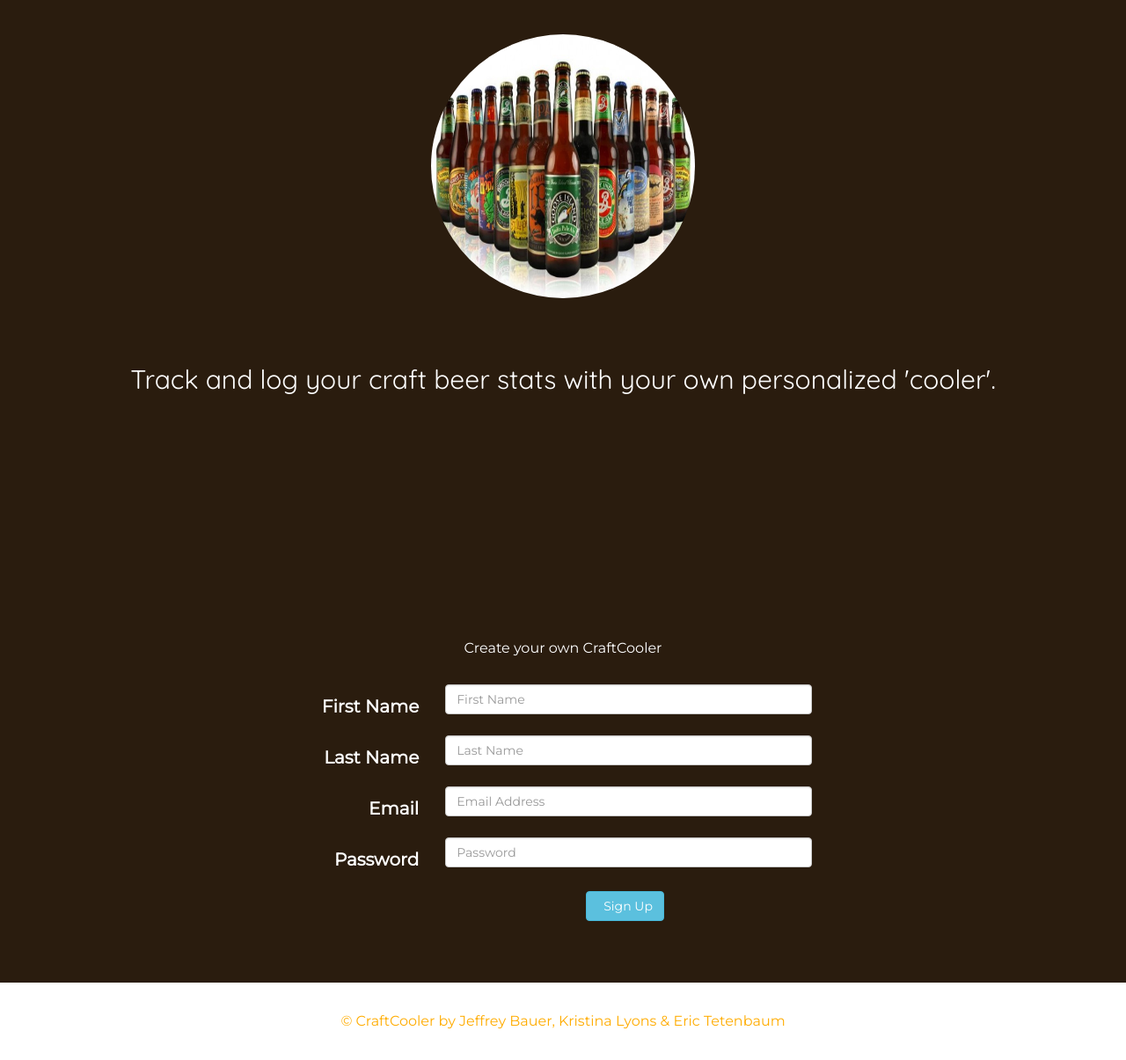
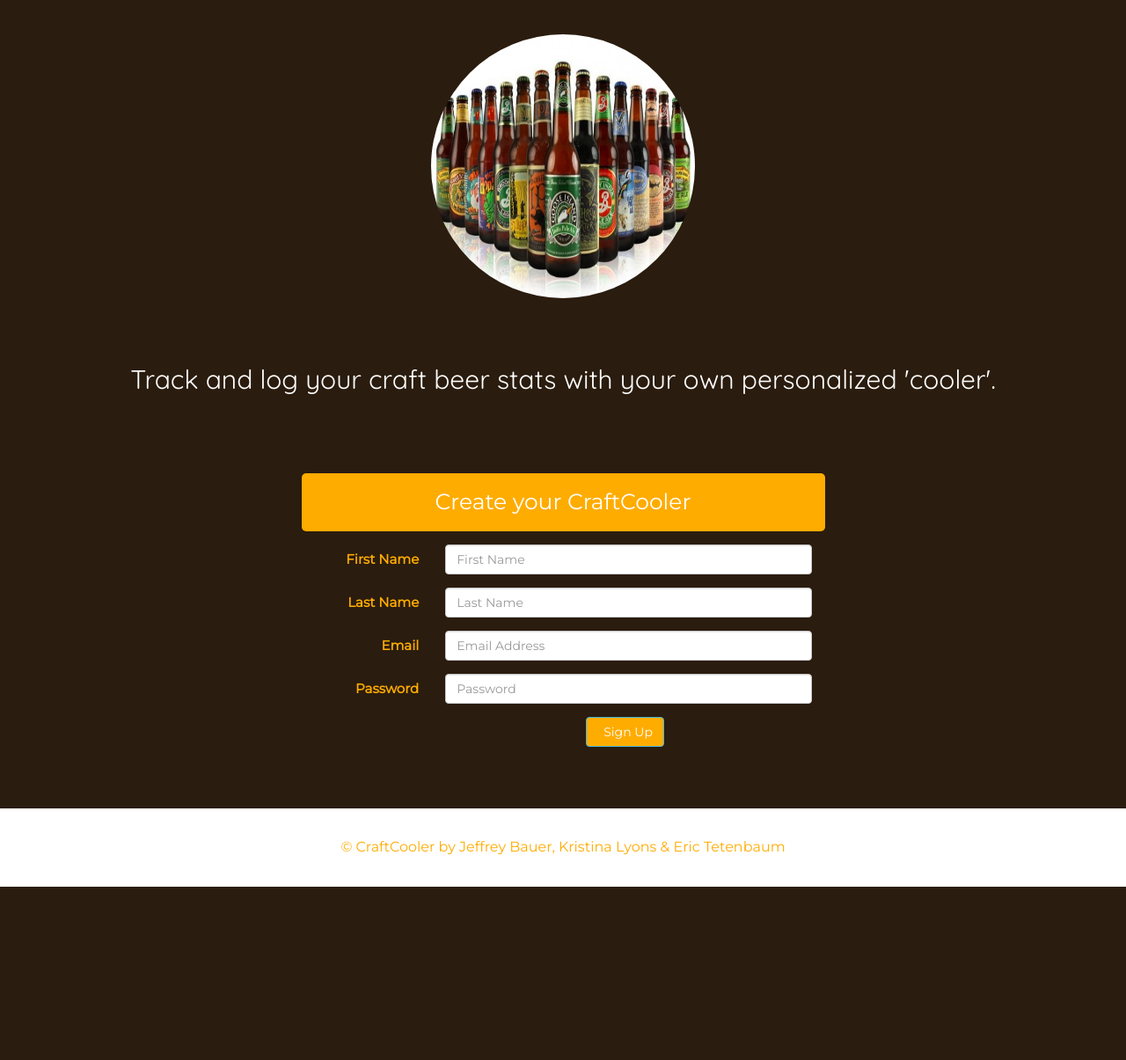
Before and after one commit to Jeffb3518/CraftCooler, a PHP site: page /public/login.html in a window 1280 px wide, after a click on "Sign Up Here". Shown: the part 81-1286 px from the top of the page at 88% size. After the commit the page ends 1089 px from the top, so only its background shows below. Run offline with PHP 8.4, Linux system fonts and the light colour scheme.

Commit message:
update id tags

```diff
--- a/public/login.html
+++ b/public/login.html
@@ -105,6 +105,25 @@
         padding-top: 30px;
         padding-bottom: 20px;
     }
+
+    #signupbox {
+     }
+
+    #btn-signup {
+        background: #ffac00;
+      }
+
+    .form-group {
+        color: #ffac00;
+        font: 15px "Montserrat", sans-serif;
+    }
+
+    #page2header {
+        background-color: #ffac00;
+        border-radius: 5px;
+        color: white;
+    }
+
 </style>
 
 <body>
@@ -188,10 +207,10 @@
             </div>
             <!--</div>-->
         </div>
-        <div id="signupbox" style="display:none; margin-top:175px" class="mainbox col-md-6 col-md-offset-3 col-sm-8 col-sm-offset-2">
+        <div id="signupbox" style="display:none; margin-top:0px; margin-right:110px" class="mainbox col-md-6 col-md-offset-3 col-sm-8 col-sm-offset-2">
             <!--<div class="panel panel-info" id="page2box">-->
                 <div class="panel-heading" id="page2header">
-                    <div class="panel-title">Create your own CraftCooler</div>
+                    <div class="panel-title" style="font-size: 25px">Create your CraftCooler</div>
                     <!--<div style="font-size: 65%; position: relative; top:-10px"><a id="signinlink" href="#" onclick="$('#signupbox').hide(); $('#loginbox').show()">Sign In</a></div>-->
                 </div>
                 <div class="panel-body">
@@ -205,13 +224,13 @@
                         <div class="form-group">
                             <label for="firstname" class="col-md-3 control-label">First Name</label>
                             <div class="col-md-9">
-                                <input type="text" class="form-control" id="name" placeholder="First Name">
+                                <input type="text" class="form-control" id="firstName" placeholder="First Name">
                             </div>
                         </div>
                         <div class="form-group">
                             <label for="lastname" class="col-md-3 control-label">Last Name</label>
                             <div class="col-md-9">
-                                <input type="text" class="form-control" id="" placeholder="Last Name">
+                                <input type="text" class="form-control" id="lastName" placeholder="Last Name">
                             </div>
                         </div>
 
```
Also changed, not shown: public/css/style.css (+0 -12 lines).
